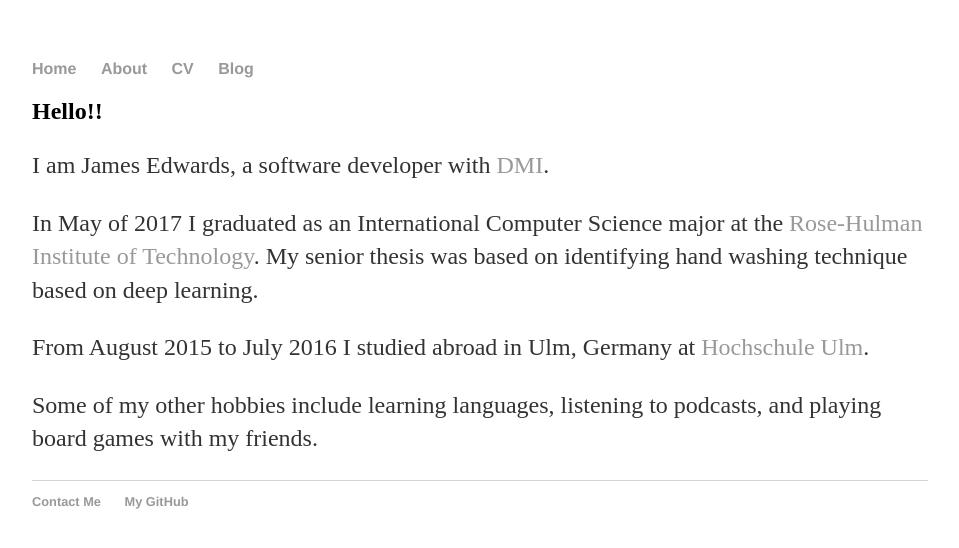
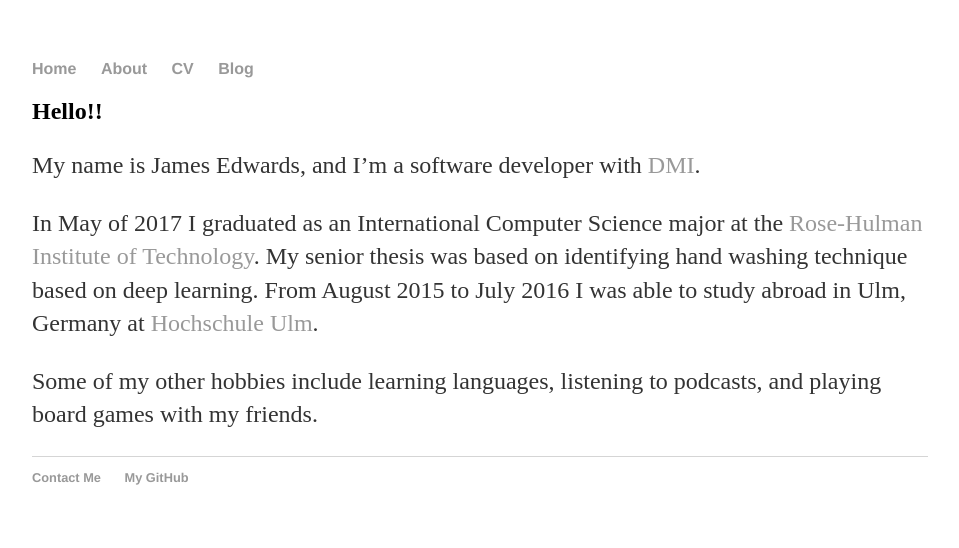
Before and after one commit to Prescientje/prescientje.github.io, a Jekyll site: the page built from index.md, in a window 1280 px wide. Shown: the top 548 px of the page, without its empty margins (160-1119 px from the left). Built offline with Jekyll 4.4.1, drawn with Linux system fonts in a browser that asks for light colours; our own code applies the rules of GitHub Pages for plain Markdown files.

Commit message:
update index

```diff
--- a/_layouts/default.html
+++ b/_layouts/default.html
@@ -3,7 +3,7 @@
     <head>
         <meta charset="utf-8">
         <meta http-equiv="X-UA-Compatible" content="chrome=1">
-        <title>{{ page.title}}</title>
+        <title>{{ page.title }}</title>
         <link rel="stylesheet" type="text/css" href="/css/main.css">
         <meta name="viewport" content="width=device-width">
     <!--[if lt IE 9]>
--- a/index.md
+++ b/index.md
@@ -1,8 +1,11 @@
+---
+layout: default
+title: Welcome!
+---
+
 ## Hello!!
-I am James Edwards, a software developer with [DMI](http://www.dminc.com).
+My name is James Edwards, and I'm a software developer with [DMI](http://www.dminc.com).
 
-In May of 2017 I graduated as an International Computer Science major at the [Rose-Hulman Institute of Technology](http://www.rose-hulman.edu). My senior thesis was based on identifying hand washing technique based on deep learning.
-
-From August 2015 to July 2016 I studied abroad in Ulm, Germany at [Hochschule Ulm](http://hs-ulm.de).
+In May of 2017 I graduated as an International Computer Science major at the [Rose-Hulman Institute of Technology](http://www.rose-hulman.edu). My senior thesis was based on identifying hand washing technique based on deep learning. From August 2015 to July 2016 I was able to study abroad in Ulm, Germany at [Hochschule Ulm](http://hs-ulm.de).
 
 Some of my other hobbies include learning languages, listening to podcasts, and playing board games with my friends.
```
